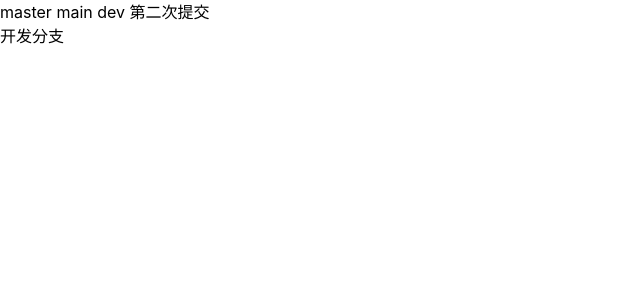
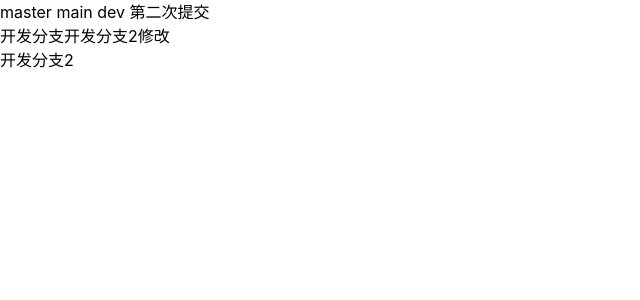
Before and after one commit to lemonkang/fincesecond, a React (Create React App) app: page / in a window 1280 px wide. Shown: the top 300 px of the page, without its empty margins (0-640 px from the left). Built offline with nearby package versions, Linux system fonts and the light colour scheme.

Commit message:
inno2修改第一次

```diff
--- a/src/App.tsx
+++ b/src/App.tsx
@@ -16,8 +16,8 @@ const {state:count,setStateCallback:setCount}=  useStateCallback<number>(1)
   }
   return <div>
     <div>master main dev 第二次提交</div>
-    <div>开发分支</div>
-
+    <div>开发分支开发分支2修改</div>
+    <div>开发分支2</div>
   </div>
 }
 export default App
```
